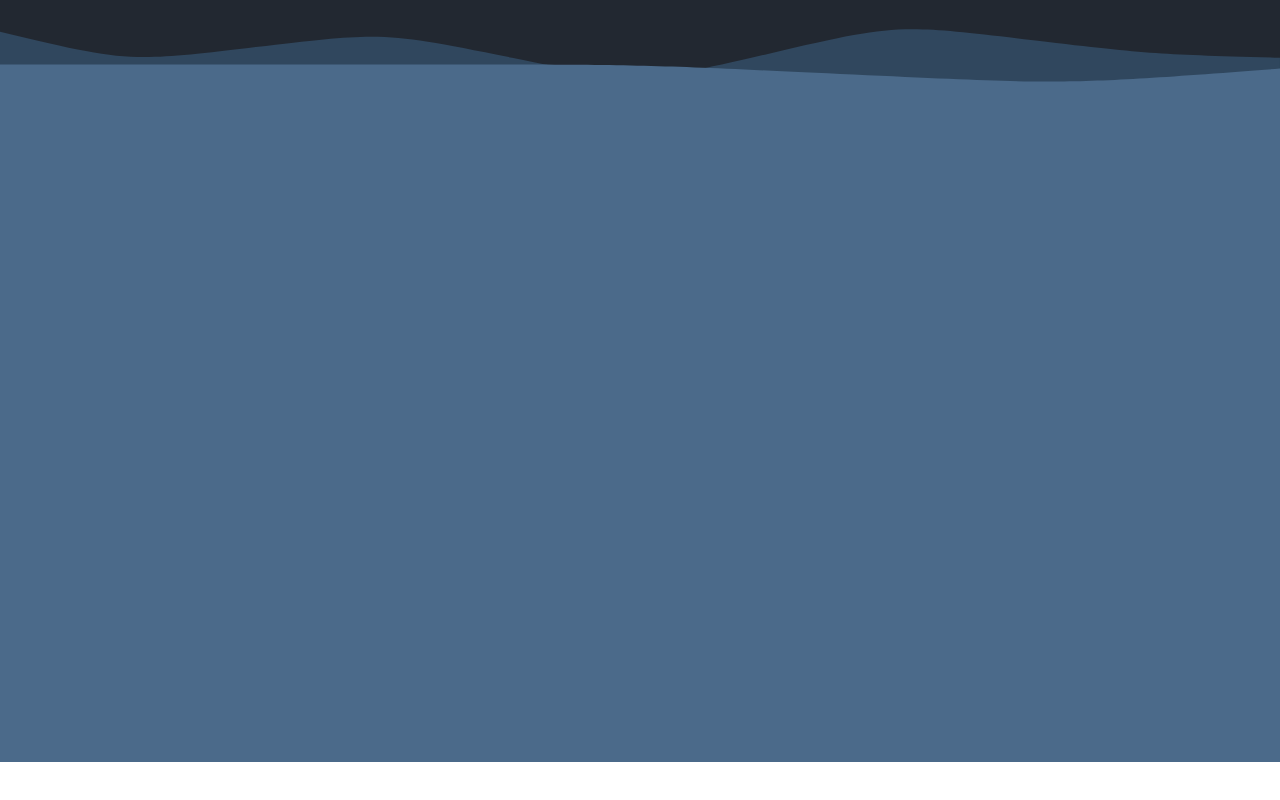
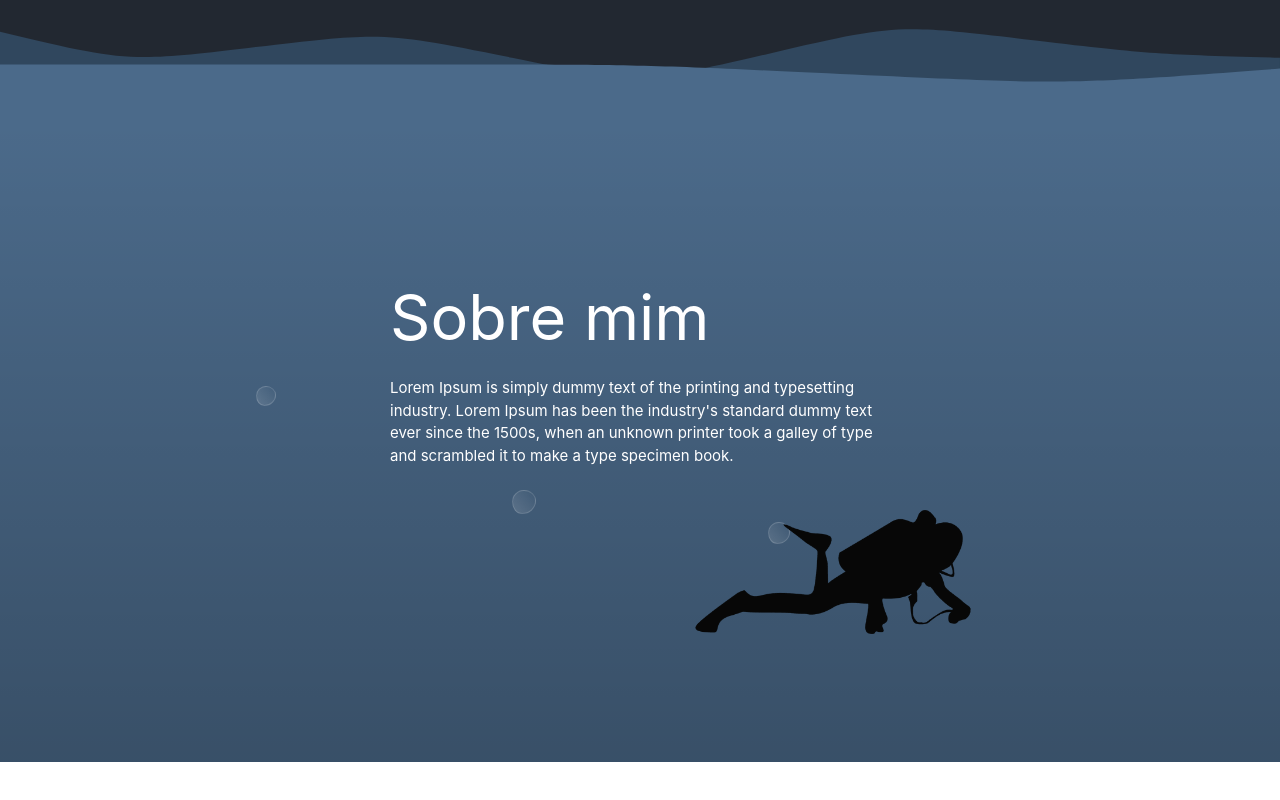
Before and after one commit to pedrolag/my-profile, a plain HTML site: page index.html in a window 1280 px wide. Shown: the part 1638-2438 px from the top of the page. Drawn offline with nearby package versions, Linux system fonts and the light colour scheme.

Commit message:
adicionado o mergulhador

```diff
--- a/css/index.css
+++ b/css/index.css
@@ -241,6 +241,19 @@ html, body, #app {
     100% {border-radius: 12% 88% 21% 79% / 73% 41% 59% 27%;}
 }
 
+@keyframes diving {
+    0% {right: 25%;}
+    50% {right: 22%;}
+    100% {right: 25%;}
+}
+
+@keyframes bubble {
+    0% {border-radius: 50% 50% 49% 51% / 45% 51% 49% 55%;}
+    33% {border-radius: 54% 46% 46% 54% / 54% 55% 45% 46%;}
+    66% {border-radius: 50% 50% 58% 42% / 49% 45% 55% 51%;}
+    100% {border-radius: 50% 50% 49% 51% / 45% 51% 49% 55%;}
+}
+
 #about-me {
     width: 100%;
     height: 100%;
@@ -364,6 +377,80 @@ html, body, #app {
     background-color: var(--color-2);
 }
 
+#design .bg-form-1 {
+    width: 100%;
+    height: 80%;
+
+    position: absolute;
+    top: 20%;
+    left: 0%;
+    z-index: 2;
+
+    background-image: linear-gradient(180deg, transparent, rgba(0, 0, 0, .25));
+}
+
+#design .bubble {
+    border-radius: 50%;
+    border: solid 1px rgba(255, 255, 255, .15);
+
+    position: absolute;
+    z-index: 3;
+
+    animation-name: bubble;
+    animation-duration: 8s;
+    animation-iteration-count: infinite;
+
+    background-image: linear-gradient(50deg, rgba(255, 255, 255, .15), transparent);
+}
+
+#design .bubble.bubble-1 {
+    width: 20px;
+    height: 20px;
+    top: 53%;
+    left: 20%;
+}
+
+#design .bubble.bubble-2 {
+    width: 24px;
+    height: 24px;
+    top: 66%;
+    left: 40%;
+}
+
+#design .bubble.bubble-3 {
+    width: 22px;
+    height: 22px;
+    top: 70%;
+    left: 60%;
+}
+
+#design .text {
+    position: absolute;
+    width: 500px;
+
+    top: 50%;
+    left: 50%;
+    transform: translate(-50%, -50%);
+
+    z-index: 2;
+}
+
+#design .text * {
+    color: #fff;
+}
+
+#design .skuba {
+    height: 300px;
+    position: absolute;
+    bottom: 5%;
+    right: 25%;
+    z-index: 3;
+
+    animation-name: diving;
+    animation-duration: 8s;
+    animation-iteration-count: infinite;
+}
+
 @media only screen and (max-width: 1700px) {
 
 }
--- a/index.html
+++ b/index.html
@@ -88,6 +88,20 @@
         <div id="design" class="my-section" data-section-name="Design UX/UI" style="position: relative;">
             <svg width="100%" height="100%" version="1.1" xmlns="http://www.w3.org/2000/svg"><defs></defs><path id="wave-1" d=""/></svg>
             <svg width="100%" height="95%" version="1.1" xmlns="http://www.w3.org/2000/svg"><defs></defs><path id="wave-2" d=""/></svg>
+            <div class="bg-form-1"></div>
+            <div class="bubble bubble-1"></div>
+            <div class="bubble bubble-2"></div>
+            <div class="bubble bubble-3"></div>
+            <img class="skuba" src="img/scuba.png">
+
+            <div class="text">
+                <h1>Sobre mim</h1>
+                <p>
+                    Lorem Ipsum is simply dummy text of the printing and typesetting industry.
+                    Lorem Ipsum has been the industry's standard dummy text ever since the 1500s,
+                    when an unknown printer took a galley of type and scrambled it to make a type specimen book.
+                </p>
+            </div>
         </div>
 
         <div id="about-me3" class="my-section" data-section-name="Sobre mim"></div>
```
Also changed, not shown: img/ocean-flora.jpg (added), img/scuba.png (added).
